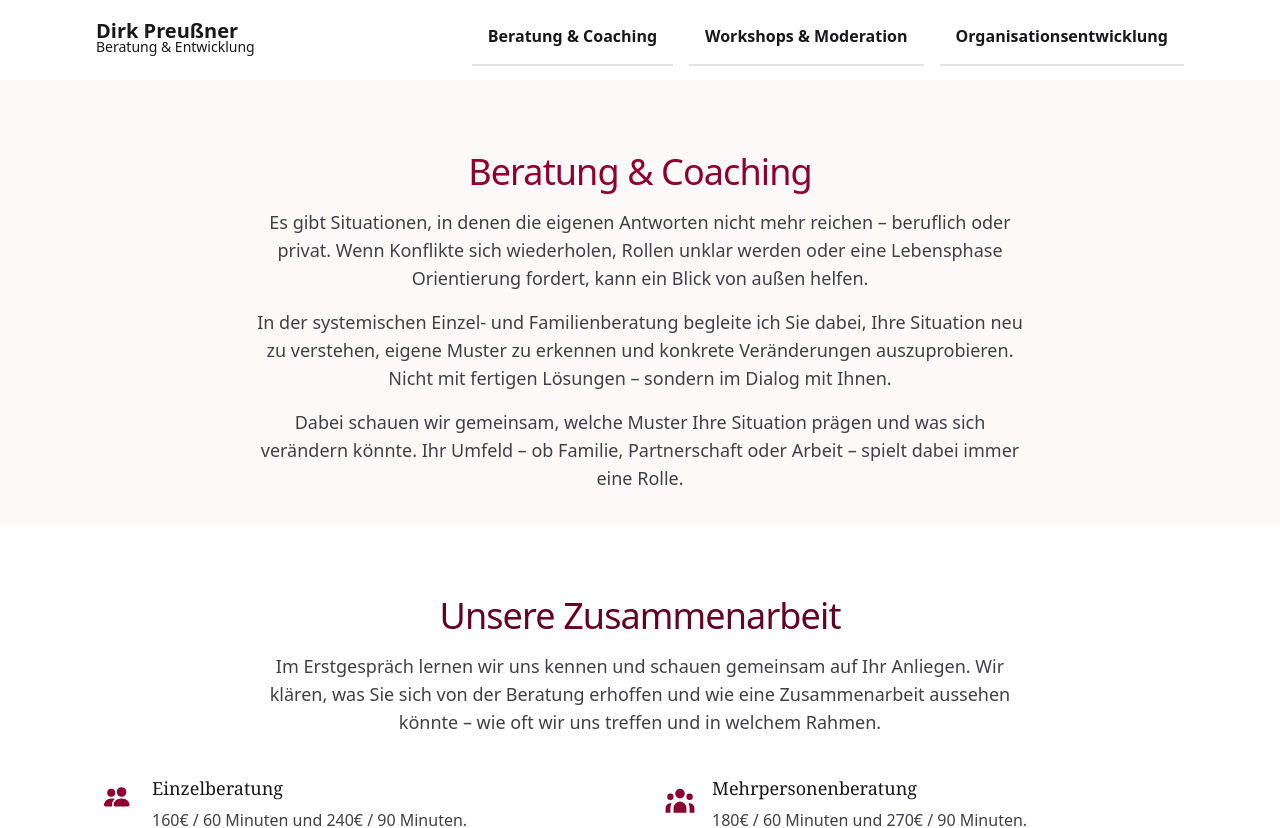
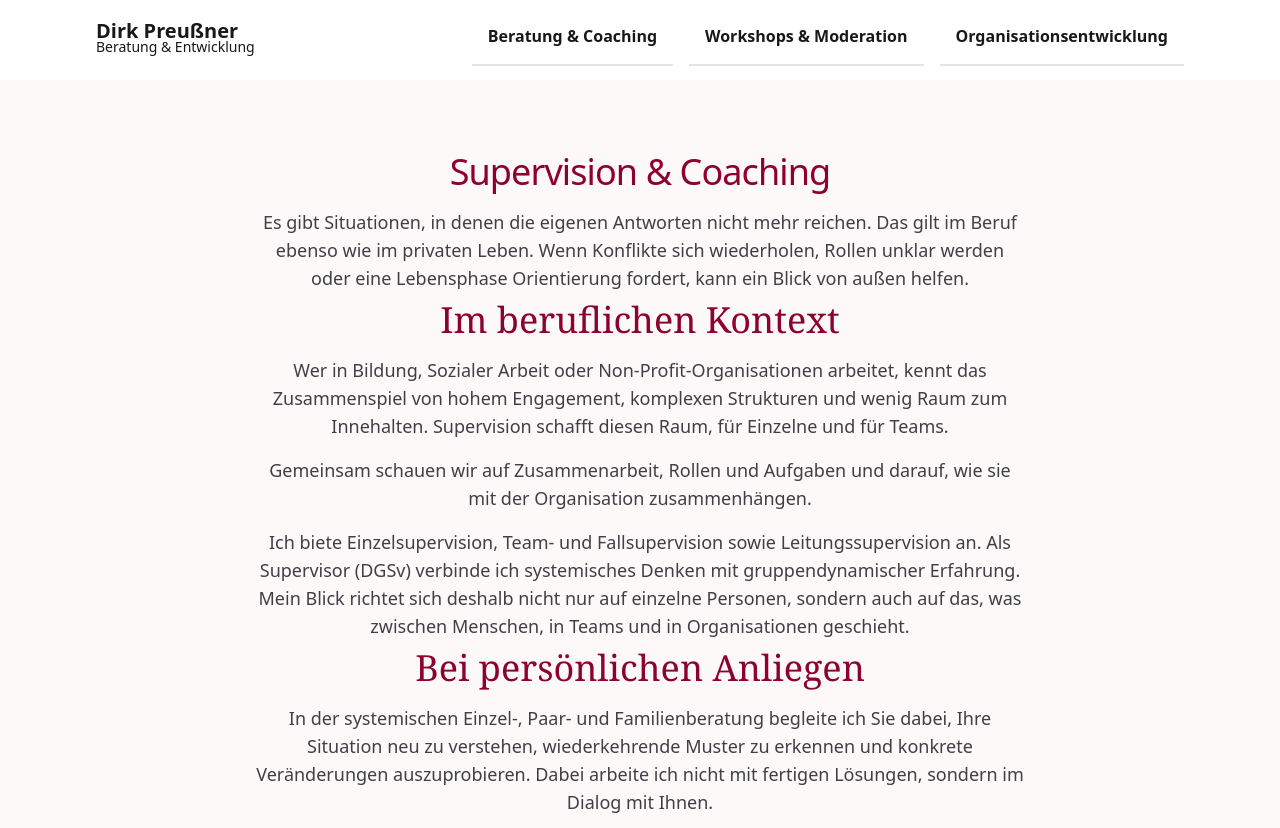
Before and after one commit to jenzopr/dirkpreussner.de, a Next.js app: page /beratung-coaching in a window 1280 px wide. Shown: the top 828 px of the page. Built offline with nearby package versions, Linux system fonts and the light colour scheme.

Commit message:
Added new sections supervision

```diff
--- a/components/navbar.js
+++ b/components/navbar.js
@@ -45,7 +45,7 @@ export default function Navbar({children}) {
                         <Link
                             href="/beratung-coaching"
                             onClick={toggle}
-                            className="hover:bg-burgund-500 hover:text-white block px-3 py-3 rounded-md text-base font-medium">Beratung & Coaching</Link>
+                            className="hover:bg-burgund-500 hover:text-white block px-3 py-3 rounded-md text-base font-medium">Supervision & Coaching</Link>
                         <Link
                             href="/workshops-moderation"
                             onClick={toggle}
--- a/pages/beratung-coaching.js
+++ b/pages/beratung-coaching.js
@@ -10,18 +10,26 @@ export default function Beratung() {
             <div className="flex flex-col w-full lg:justify-center pb-8 lg:pt-16">
                 <div className="lg:text-center">
                     <p className="mt-2 text-3xl leading-8 tracking-tight text-burgund-600 sm:text-4xl">
-                        Beratung & Coaching
+                        Supervision & Coaching
                     </p>
                     <p className="mt-4 max-w-3xl text-lg text-gray-700 lg:mx-auto">
-                        Es gibt Situationen, in denen die eigenen Antworten nicht mehr reichen – beruflich oder privat. Wenn Konflikte sich wiederholen, Rollen unklar werden oder eine Lebensphase Orientierung fordert, kann ein Blick von außen helfen.
+                        Es gibt Situationen, in denen die eigenen Antworten nicht mehr reichen. Das gilt im Beruf ebenso wie im privaten Leben. Wenn Konflikte sich wiederholen, Rollen unklar werden oder eine Lebensphase Orientierung fordert, kann ein Blick von außen helfen.
                     </p>
+                    <p className="mt-2 text-xl leading-8 font-serif font-medium text-burgund-600 sm:text-4xl">Im beruflichen Kontext</p>
                     <p className="mt-4 max-w-3xl text-lg text-gray-700 lg:mx-auto">
-                        In der systemischen Einzel- und Familienberatung begleite ich Sie dabei, Ihre Situation neu zu verstehen, eigene Muster zu erkennen und konkrete Veränderungen auszuprobieren. Nicht mit fertigen Lösungen – sondern im Dialog mit Ihnen.
+                        Wer in Bildung, Sozialer Arbeit oder Non-Profit-Organisationen arbeitet, kennt das Zusammenspiel von hohem Engagement, komplexen Strukturen und wenig Raum zum Innehalten. Supervision schafft diesen Raum, für Einzelne und für Teams.
                     </p>
                     <p className="mt-4 text-lg max-w-3xl text-gray-700 lg:mx-auto">
-                        Dabei schauen wir gemeinsam, welche Muster Ihre Situation prägen und was sich verändern könnte. Ihr Umfeld – ob Familie, Partnerschaft oder Arbeit – spielt dabei immer eine Rolle.
+                        Gemeinsam schauen wir auf Zusammenarbeit, Rollen und Aufgaben und darauf, wie sie mit der Organisation zusammenhängen.
                     </p>
-                </div>
+                    <p className="mt-4 text-lg max-w-3xl text-gray-700 lg:mx-auto">
+                        Ich biete Einzelsupervision, Team- und Fallsupervision sowie Leitungssupervision an. Als Supervisor (DGSv) verbinde ich systemisches Denken mit gruppendynamischer Erfahrung. Mein Blick richtet sich deshalb nicht nur auf einzelne Personen, sondern auch auf das, was zwischen Menschen, in Teams und in Organisationen geschieht.
+                    </p>
+                    <p className="mt-2 text-xl leading-8 font-serif font-medium text-burgund-600 sm:text-4xl">Bei persönlichen Anliegen</p>
+                    <p className="mt-4 text-lg max-w-3xl text-gray-700 lg:mx-auto">
+                        In der systemischen Einzel-, Paar- und Familienberatung begleite ich Sie dabei, Ihre Situation neu zu verstehen, wiederkehrende Muster zu erkennen und konkrete Veränderungen auszuprobieren. Dabei arbeite ich nicht mit fertigen Lösungen, sondern im Dialog mit Ihnen.
+                    </p>
+                    </div>
             </div>
         </Section>
         <Section className="bg-white">
@@ -31,7 +39,7 @@ export default function Beratung() {
                     Unsere Zusammenarbeit
                     </p>
                     <p className="mt-4 max-w-3xl text-lg text-gray-700 lg:mx-auto">
-                    Im Erstgespräch lernen wir uns kennen und schauen gemeinsam auf Ihr Anliegen. Wir klären, was Sie sich von der Beratung erhoffen und wie eine Zusammenarbeit aussehen könnte – wie oft wir uns treffen und in welchem Rahmen.
+                        Im Erstgespräch lernen wir uns kennen und schauen gemeinsam auf Ihr Anliegen. Wir klären, was Sie sich erhoffen, wie oft wir uns treffen und in welchem Rahmen. Bei Team- und Leitungssupervision beziehe ich auch die Organisation in die Auftragsklärung ein, damit Ziele und Rahmen für alle Beteiligten transparent sind.
                     </p>
                 </div>
                 <div>
```
